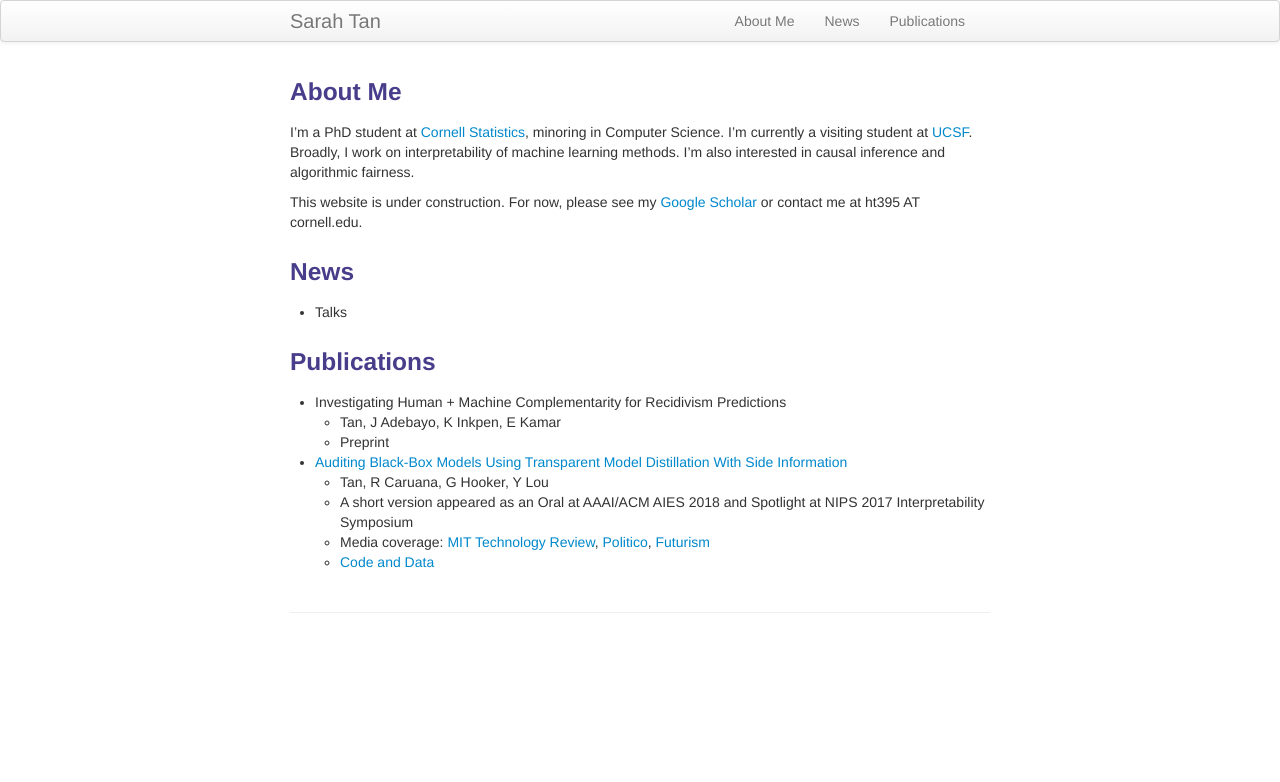
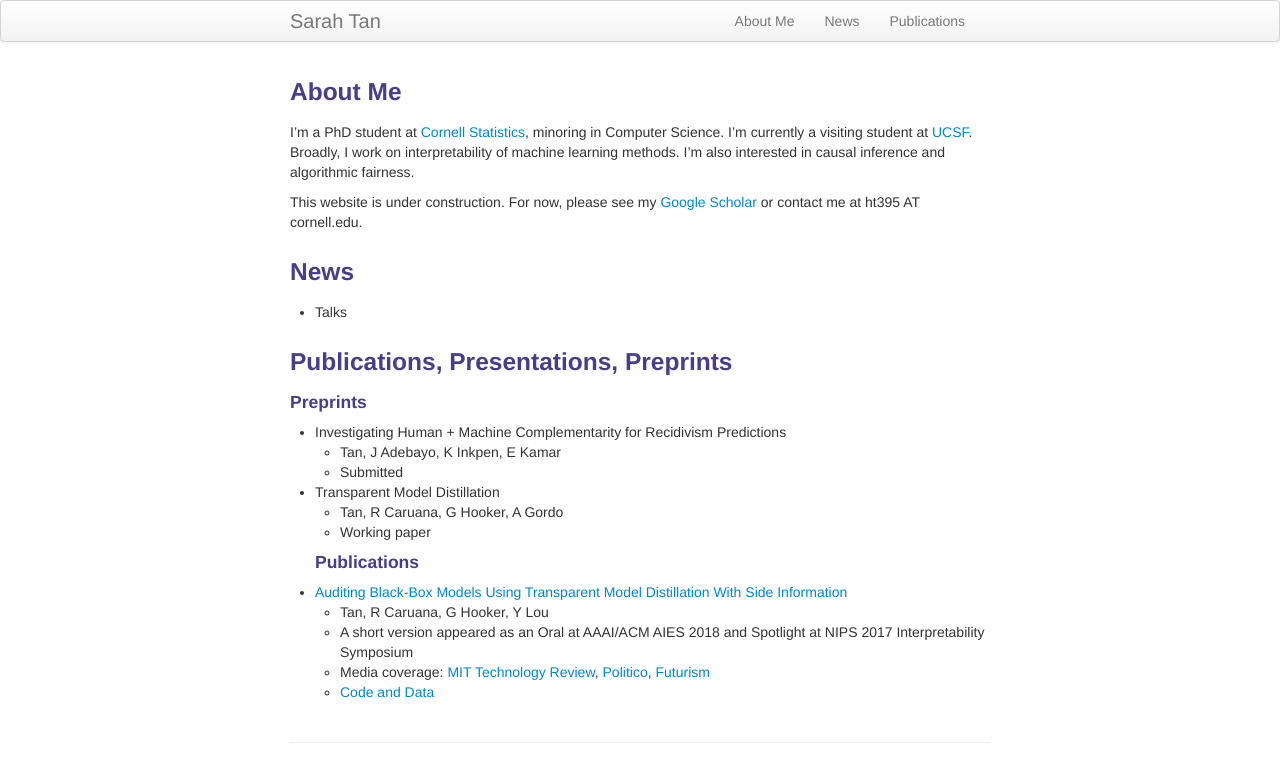
Before and after one commit to shftan/shftan.github.io, a Jekyll site: the page built from index.md, in a window 1280 px wide. Shown: the top 782 px of the page. Built offline with Jekyll 4.4.1, drawn with Linux system fonts in a browser that asks for light colours.

Commit message:
Update index.md

```diff
--- a/index.md
+++ b/index.md
@@ -15,12 +15,16 @@ This website is under construction. For now, please see my <a href="https://scho
 </div>
 - Talks
 
-<div class="row-fluid" id="publications"><h3>Publications</h3>
+<div class="row-fluid" id="publications"><h3>Publications, Presentations, Preprints</h3>
+   <h4>Preprints</h4>
 </div>
 - Investigating Human + Machine Complementarity for Recidivism Predictions
    - Tan, J Adebayo, K Inkpen, E Kamar
-   - Preprint
-
+   - Submitted
+- Transparent Model Distillation
+   - Tan, R Caruana, G Hooker, A Gordo
+   - Working paper
+   <h4>Publications</h4>
 - [Auditing Black-Box Models Using Transparent Model Distillation With Side Information](https://arxiv.org/abs/1710.06169)
    - Tan, R Caruana, G Hooker, Y Lou
    - A short version appeared as an Oral at AAAI/ACM AIES 2018 and Spotlight at NIPS 2017 Interpretability Symposium
```
